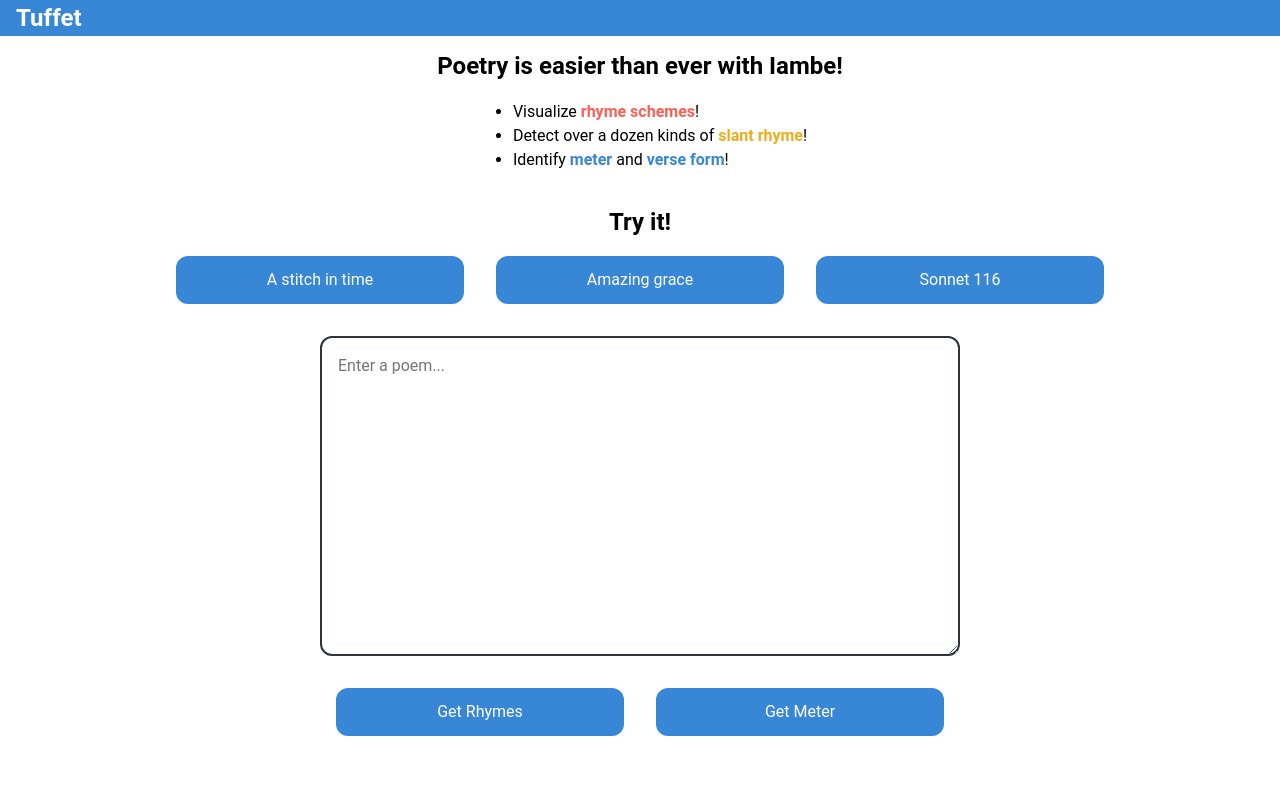
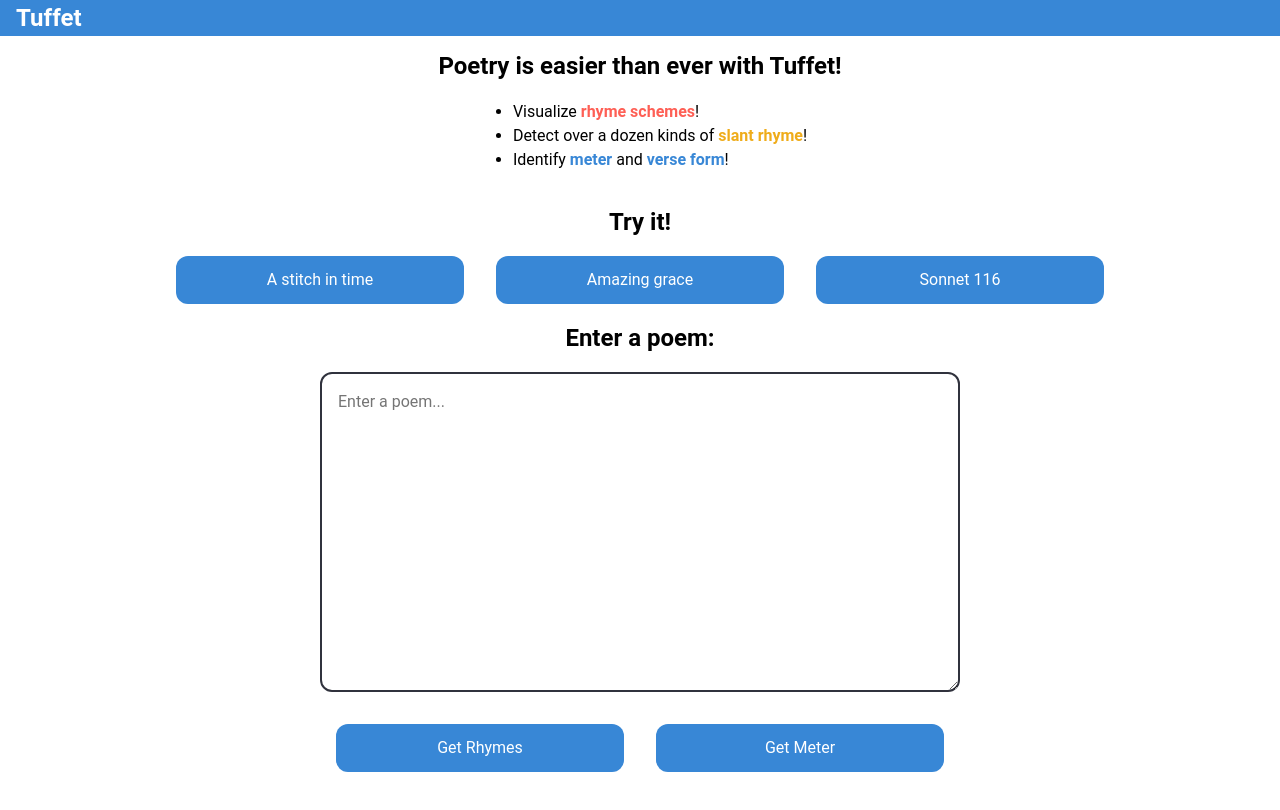
Before and after one commit to SamuelPerrin/tuffet, a React (Create React App) app in the folder iambe/: page / in a window 1280 px wide. Shown: the top 810 px of the page. Built offline with nearby package versions, Linux system fonts and the light colour scheme.

Commit message:
minor adjustments

```diff
--- a/iambe/src/components/Home.js
+++ b/iambe/src/components/Home.js
@@ -41,7 +41,7 @@ const Home = props => {
   return (
     <div>
       <Section style={{marginTop:'3rem'}}>
-        <h3>Poetry is easier than ever with Iambe!</h3>
+        <h3>Poetry is easier than ever with Tuffet!</h3>
         <ul>
           <li>Visualize <RedSpan>rhyme schemes</RedSpan>!</li>
           <li>Detect over a dozen kinds of <YellowSpan>slant rhyme</YellowSpan>!</li>
@@ -56,6 +56,7 @@ const Home = props => {
           <Button onClick={() => submitSample(samples.SONNET116)}>Sonnet 116</Button>
         </ButtonRow>
         <form style={{width:'100%', display:'flex', flexFlow:'column nowrap', alignItems:'center', justifyContent:'center'}}>
+          <h3>Enter a poem:</h3>
           <TextArea value={poem} onChange={handleChange} placeholder="Enter a poem..." />
           <ButtonRow>
             <Button onClick={submitRhymes}>Get Rhymes</Button>
--- a/iambe/src/components/styled/StanzaTile.js
+++ b/iambe/src/components/styled/StanzaTile.js
@@ -2,17 +2,16 @@ import styled from 'styled-components';
 import HoverCard from './HoverCard';
 
 const StanzaTileWrapper = styled.div`
-  display:flex;
+  display: flex;
   flex-flow: column nowrap;
   justify-content: space-evenly;
   align-items: flex-start;
-  padding:1rem;
-  border: none;
+  padding: 1rem;
 
   &:hover {
     border-radius: 5%;
-    cursor:pointer;
-    background:${props => props.theme.pale};
+    cursor: pointer;
+    background: ${props => props.theme.pale};
   }
 `
 
```
